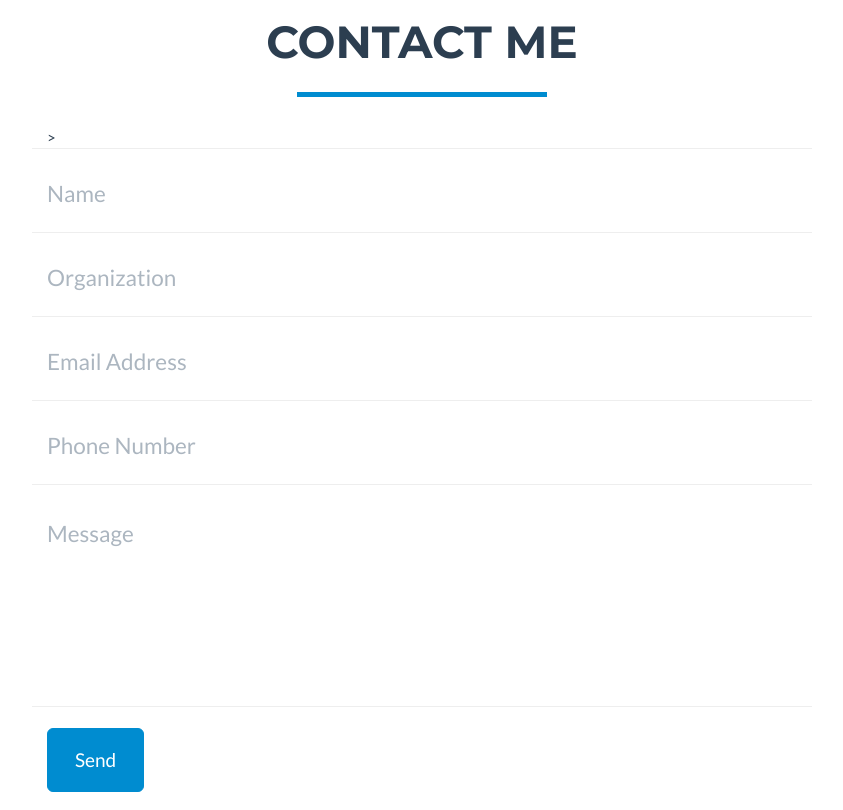
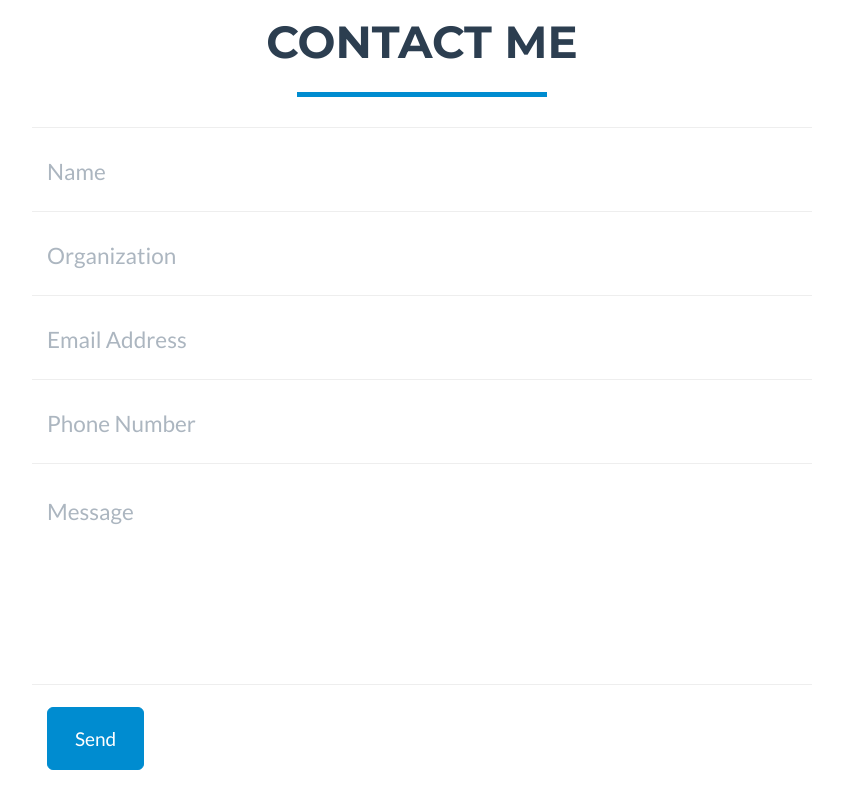
Before and after one commit to hetzbr/Professional-Website, a plain HTML site: page index.html in a window 1280 px wide. Shown: the part 2380-3190 px from the top of the page, without its empty margins (218-1061 px from the left). Drawn offline with nearby package versions, Linux system fonts and the light colour scheme.

Commit message:
Update index.html

```diff
--- a/index.html
+++ b/index.html
@@ -199,7 +199,7 @@
                 <div class="col-lg-8 col-lg-offset-2">
                     <!-- To configure the contact form email address, go to mail/contact_me.php and update the email address in the PHP file on line 19. -->
                     <!-- The form should work on most web servers, but if the form is not working you may need to configure your web server differently. -->
-                    <form name="sentMessage" id="contactForm" novalidate method="post" action="//formspree.io/hetzerbr@gmail.com">>
+                    <form name="sentMessage" id="contactForm" novalidate method="post" action="//formspree.io/hetzerbr@gmail.com">
                         <div class="row control-group">
                             <div class="form-group col-xs-12 floating-label-form-group controls">
                                 <label>Name</label>
```
